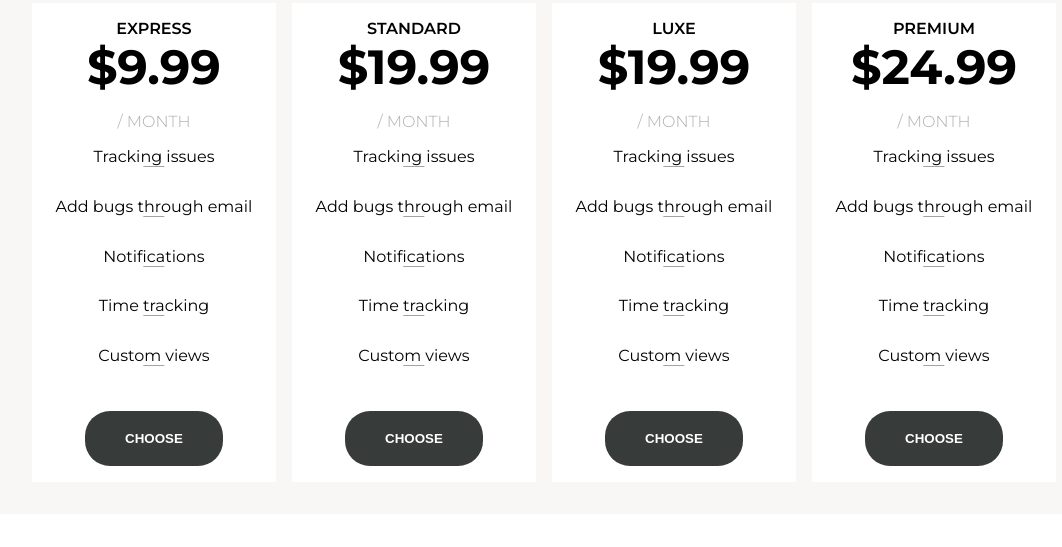
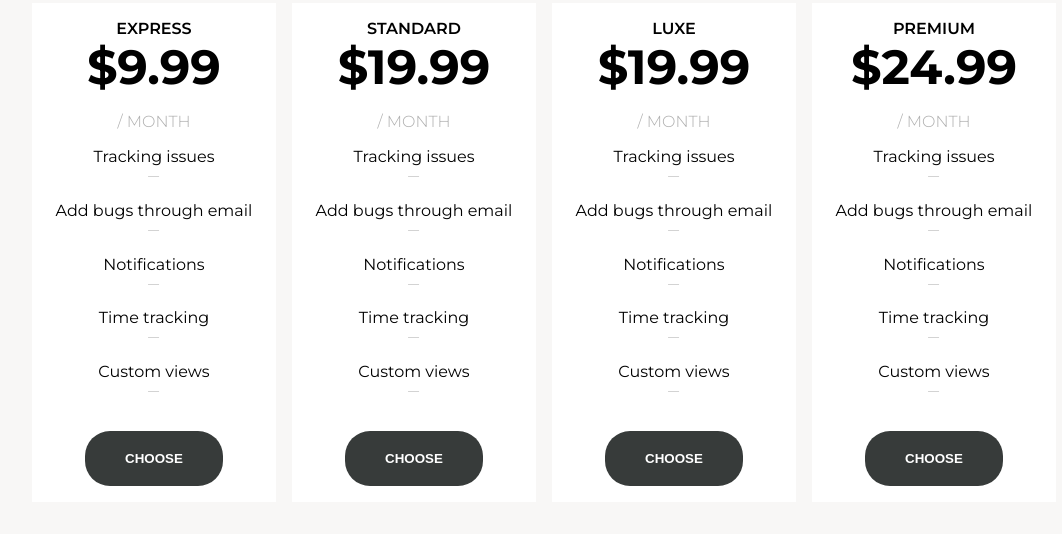
Before and after one commit to daria-marczak/awax, a website: page index.html in a window 1280 px wide. Shown: the part 6354-6901 px from the top of the page, without its empty margins (96-1158 px from the left). Drawn offline with Linux system fonts and the light colour scheme.

Commit message:
Fixed lines

```diff
--- a/style.scss
+++ b/style.scss
@@ -414,13 +414,13 @@ header {
 				li {
 					padding-bottom: 0.85rem;
 					&:after {
-					    display: block;
-					    content: "";
-					    border-top: 0.5px solid $services-paragraph-gray;
-					    width: 10%;
-					    transform: translateY(50rem);
-					    transform: translateX(450%);
-					    margin-bottom: 1rem;
+						content: "";
+						display: block;
+						height: 1px;
+						width: 5%;
+						margin: 10px;
+						transform: translateX(850%);
+						background: lightgray;
 					}
 				}
 			}
```
Also changed, not shown: style.css.
